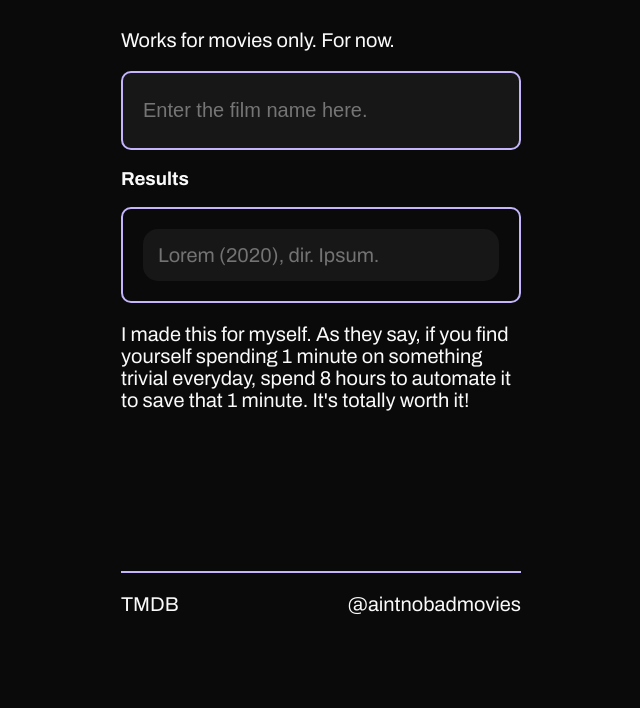
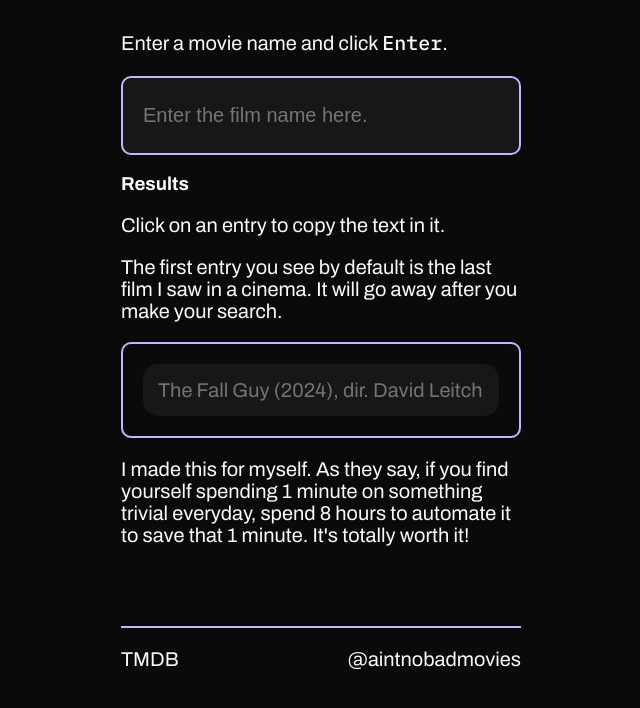
Before and after one commit to linuxdotexe/FilmFetch, a website: page public/index.html in a window 1280 px wide. Shown: the part 72-780 px from the top of the page, without its empty margins (319-959 px from the left). Drawn offline with Linux system fonts and the light colour scheme.

Commit message:
upd: aesthetic decisions

```diff
--- a/public/index.html
+++ b/public/index.html
@@ -11,8 +11,16 @@
     <header>
       <a href="/"><span>F</span>ilm<span>F</span>etch</a>
     </header>
-    <p>Works for movies only. For now.</p>
+    <p>Enter a movie name and click <span class="pre">Enter</span>.</p>
     <form class="searchContainer" id="submittor">
+      <!-- <label
+        >Movie
+        <input type="radio" name="choice" checked="checked" />
+      </label>
+      <label
+        >TV
+        <input type="radio" name="choice" />
+      </label> -->
       <input
         type="text"
         id="search"
@@ -20,8 +28,18 @@
         placeholder="Enter the film name here." />
     </form>
     <h3>Results</h3>
+    <p>Click on an entry to copy the text in it.</p>
+    <p>
+      The first entry you see by default is the last film I saw in a cinema. It
+      will go away after you make your search.
+    </p>
     <div id="resultsContainer">
-      <p class="result" id="placeholder">Lorem (2020), dir. Ipsum.</p>
+      <p
+        class="result"
+        id="placeholder"
+        title="Click to copy text to clipboard">
+        The Fall Guy (2024), dir. David Leitch
+      </p>
     </div>
     <p>
       I made this for myself. As they say, if you find yourself spending 1
--- a/public/script.js
+++ b/public/script.js
@@ -8,6 +8,7 @@ function createResultElement(content) {
   const elementName = document.createElement("p");
   elementName.textContent = content;
   elementName.classList.add("result");
+  elementName.setAttribute("title", "Click to copy text to clipboard.");
   elementName.addEventListener("click", () => {
     navigator.clipboard.writeText(content);
   });
--- a/public/styles/footer.css
+++ b/public/styles/footer.css
@@ -3,7 +3,7 @@ footer {
   justify-content: space-between;
   width: 100%;
   border-top: 2px solid var(--violet-300);
-  margin-top: 20vh;
+  margin-top: 10vh;
   padding-top: 1em;
   font-size: 1.25em;
 }
--- a/public/styles/global.css
+++ b/public/styles/global.css
@@ -1,4 +1,5 @@
 @import url("https://fonts.googleapis.com/css2?family=Archivo:ital,wght@0,100..900;1,100..900&display=swap");
+@import url("https://fonts.googleapis.com/css2?family=IBM+Plex+Mono:ital,wght@0,100;0,200;0,300;0,400;0,500;0,600;0,700;1,100;1,200;1,300;1,400;1,500;1,600;1,700&display=swap");
 
 @import url("./header.css");
 @import url("./search.css");
@@ -24,3 +25,9 @@ a {
   text-decoration: none;
   color: var(--neutral-50);
 }
+
+.pre {
+  font-family: "IBM Plex Mono", monospace;
+  font-size: 20px;
+  font-weight: 500;
+}
--- a/public/styles/search.css
+++ b/public/styles/search.css
@@ -1,6 +1,7 @@
 .searchContainer {
   display: flex;
   justify-content: center;
+  flex-wrap: wrap;
 }
 
 #search {
```
